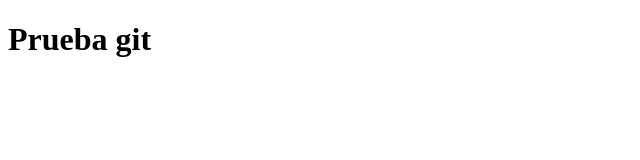
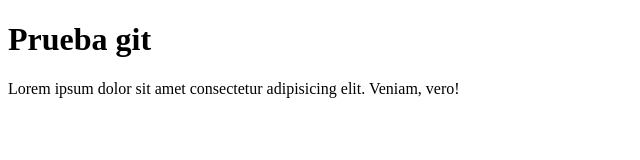
Before and after one commit to anibaljf1701/prueba-git, a plain HTML site: page index.html in a window 1280 px wide. Shown: the whole page, without its empty margins (0-640 px from the left). Drawn offline with Linux system fonts and the light colour scheme.

Commit message:
Segundo commit modifique index agregue un parrafo

```diff
--- a/index.html
+++ b/index.html
@@ -8,5 +8,6 @@
 </head>
 <body>
     <h1>Prueba git</h1>
+    <p>Lorem ipsum dolor sit amet consectetur adipisicing elit. Veniam, vero!</p>
 </body>
 </html>
```
